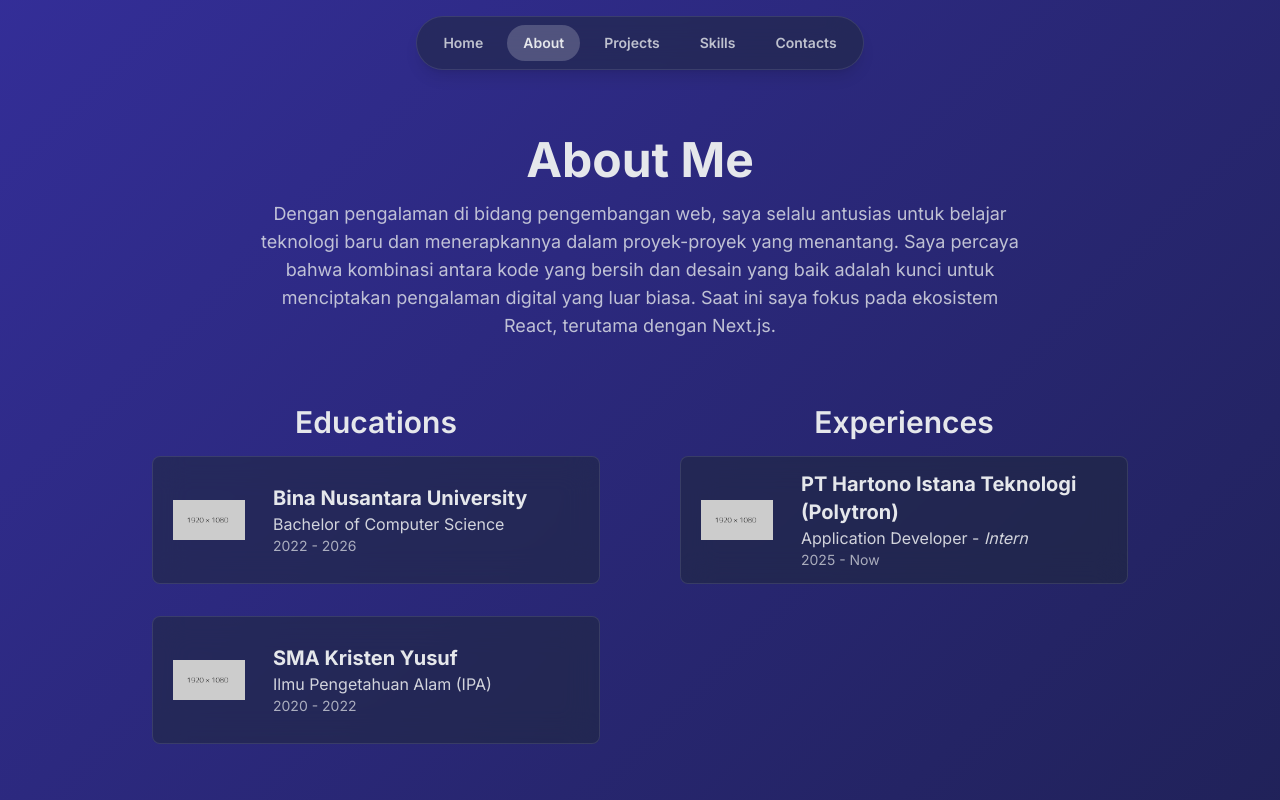
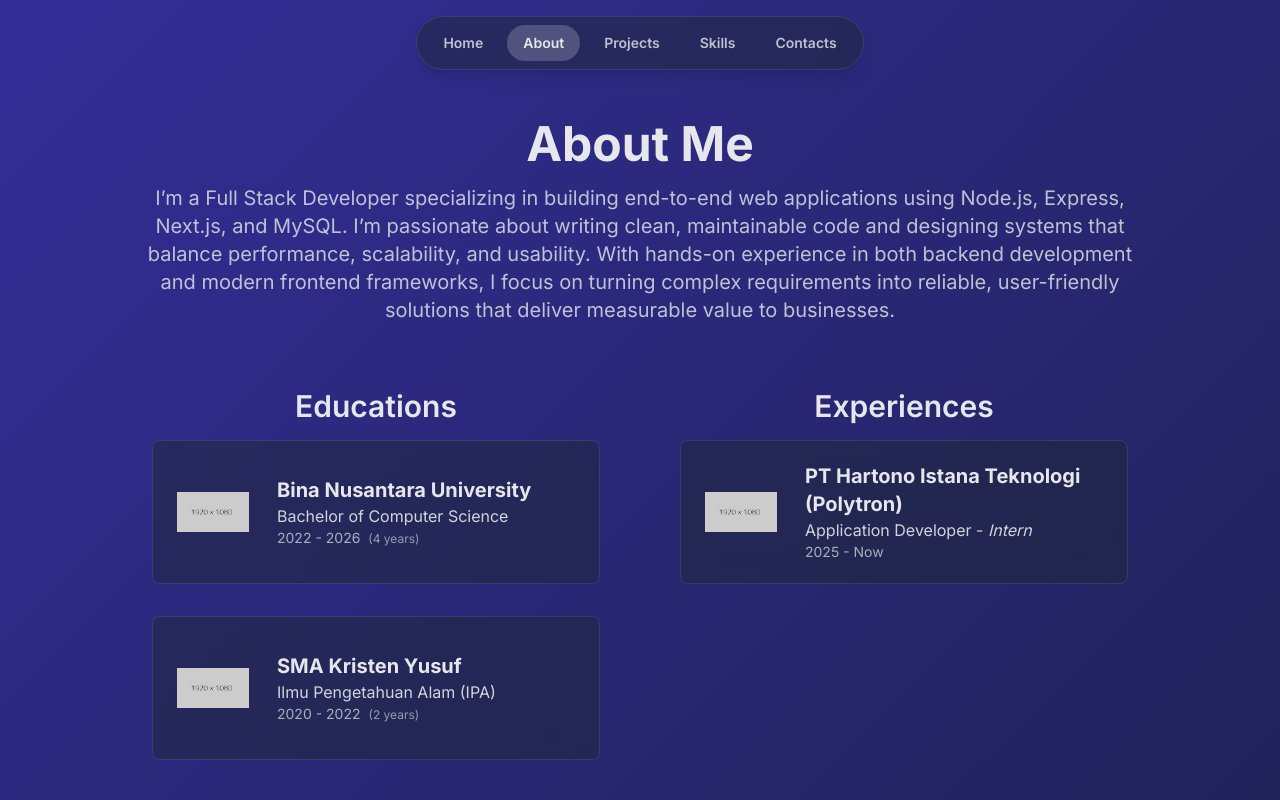
Before and after one commit to chgnw/portfolio, a Next.js app: page / in a window 1280 px wide. Both pictures are taken after a click on the button "Get to Know Me Better". Built offline with nearby package versions, Linux system fonts and the light colour scheme.

Commit message:
Update data and layout

```diff
--- a/src/components/sections/About.tsx
+++ b/src/components/sections/About.tsx
@@ -2,10 +2,30 @@ import { portfolioData } from "@/data/portfolioData";
 import Image from 'next/image';
 
 export const About = () => {
+  const calculateDuration = (period: string): string | null => {
+    const parts = period.split(' - ');
+    if (parts.length !== 2) return null;
+
+    const startYear = parseInt(parts[0]);
+
+    if (parts[1].toLowerCase().trim() === 'now') {
+      return null;
+    }
+
+    const endYear = parseInt(parts[1]);
+
+    if (isNaN(startYear) || isNaN(endYear)) return null;
+
+    const duration = endYear - startYear;
+    if (duration <= 0) return null;
+
+    return `(${duration} year${duration > 1 ? 's' : ''})`;
+  };
+
   return (
     <div className="max-w-5xl mx-auto p-4 text-center">
       <h2 className="text-4xl md:text-5xl font-bold mb-4">About Me</h2>
-      <p className="max-w-3xl mx-auto mb-16 text-lg text-foreground/80">
+      <p className="w-full mx-auto mb-16 text-xl text-foreground/80">
         {portfolioData.about.description}
       </p>
 
@@ -13,15 +33,21 @@ export const About = () => {
         <div className="flex flex-col items-center space-y-8">
           <h3 className="text-3xl font-semibold text-foreground mb-4">Educations</h3>
           {portfolioData.about.education.map((edu, i) => (
-            // Perubahan: Menambahkan h-32 untuk tinggi tetap
-            <div key={i} className="w-full max-w-md h-32 flex items-center gap-6 p-4 rounded-lg glass-effect">
+            <div key={i} className="w-full max-w-md min-h-[9rem] flex items-center gap-6 p-5 rounded-lg glass-effect">
               <div className="relative w-20 h-20 flex-shrink-0">
                 <Image src={edu.image} alt={`${edu.university} logo`} layout="fill" objectFit="contain" className="p-1"/>
               </div>
               <div className="text-left">
                 <h4 className="text-xl font-bold">{edu.university}</h4>
                 <p className="text-md text-foreground/90">{edu.degree}</p>
-                <p className="text-sm text-foreground/70">{edu.year}</p>
+                <p className="text-sm text-foreground/70">
+                  {edu.year}
+                  {calculateDuration(edu.year) && (
+                    <span className="text-xs text-foreground/60 ml-2">
+                      {calculateDuration(edu.year)}
+                    </span>
+                  )}
+                </p>
               </div>
             </div>
           ))}
@@ -30,15 +56,21 @@ export const About = () => {
         <div className="flex flex-col items-center space-y-8">
           <h3 className="text-3xl font-semibold text-foreground mb-4">Experiences</h3>
           {portfolioData.about.experience.map((exp, i) => (
-             // Perubahan: Menambahkan h-32 untuk tinggi tetap
-             <div key={i} className="w-full max-w-md h-32 flex items-center gap-6 p-4 rounded-lg glass-effect">
+             <div key={i} className="w-full max-w-md min-h-[9rem] flex items-center gap-6 p-5 rounded-lg glass-effect">
                <div className="relative w-20 h-20 flex-shrink-0">
                 <Image src={exp.image} alt={`${exp.company} logo`} layout="fill" objectFit="contain" className="p-1"/>
                </div>
               <div className="text-left">
                 <h4 className="text-xl font-bold">{exp.company}</h4>
                 <p className="text-md text-foreground/90">{exp.role} - <span className="italic">{exp.status}</span></p>
-                <p className="text-sm text-foreground/70">{exp.period}</p>
+                <p className="text-sm text-foreground/70">
+                  {exp.period}
+                  {calculateDuration(exp.period) && (
+                    <span className="text-xs text-foreground/60 ml-2">
+                      {calculateDuration(exp.period)}
+                    </span>
+                  )}
+                </p>
               </div>
             </div>
           ))}
--- a/src/components/sections/Contacts.tsx
+++ b/src/components/sections/Contacts.tsx
@@ -1,7 +1,6 @@
-// components/sections/Contacts.tsx
 "use client";
 import { useState, useRef } from "react";
-import emailjs from '@emailjs/browser'; // Import library
+import emailjs from '@emailjs/browser';
 import { FiLinkedin, FiGithub, FiInstagram } from 'react-icons/fi';
 import { portfolioData } from "@/data/portfolioData";
 
@@ -39,11 +38,11 @@ export const Contacts = () => {
             case 'sending':
                 return `${baseClasses} bg-gray-500 border-gray-400 text-foreground cursor-not-allowed`;
             case 'success':
-                return `${baseClasses} bg-green-500 border-green-500 text-green-300`;
+                return `${baseClasses} bg-green-500 border-green-500 text-green-300 hover:bg-green-500`;
             case 'error':
-                return `${baseClasses} bg-red-500 border-red-500 text-red-300`;
+                return `${baseClasses} bg-red-500 border-red-500 text-red-300 hover:bg-red-500`;
             default:
-                return `${baseClasses} border border-primary text-white `;
+                return `${baseClasses} border border-foreground/40 text-white hover:bg-foreground/40 cursor-pointer`;
         }
     };
 
@@ -59,7 +58,6 @@ export const Contacts = () => {
                 </div>
                 <textarea name="message" placeholder="Message" rows={5} required className="w-full p-3 rounded-lg bg-white/20 dark:bg-black/20 border border-transparent focus:border-primary focus:ring-primary outline-none transition"></textarea>
 
-                {/* Tombol dengan warna solid dan status dinamis */}
                 <button type="submit" disabled={status === 'sending'} className={getButtonClasses()}>
                     {status === 'sending' ? 'Sending...' : status === 'success' ? 'Sent!' : status === 'error' ? 'Failed, please try again!' : 'Send Message'}
                 </button>
--- a/src/components/sections/Home.tsx
+++ b/src/components/sections/Home.tsx
@@ -1,5 +1,5 @@
-// components/sections/Home.tsx
 import { portfolioData } from "@/data/portfolioData";
+import { FiDownload } from "react-icons/fi";
 
 interface HomeProps {
   setActiveSection: (section: string) => void;
@@ -8,21 +8,40 @@ interface HomeProps {
 export const Home = ({ setActiveSection }: HomeProps) => {
   return (
     <div className="text-center flex flex-col items-center justify-center h-full pt-16 md:pt-0">
-      <h1 className="text-5xl md:text-7xl font-bold mb-4">{portfolioData.name}</h1>
-      <p className="text-xl md:text-2xl text-primary mb-6">{portfolioData.jobTitle}</p>
-      <p className="max-w-lg mx-auto text-lg text-foreground/80 mb-10">{portfolioData.shortDescription}</p>
+      <div className="flex flex-col gap-4 mb-6">
+        <h1 className="text-5xl md:text-7xl font-bold">{portfolioData.name}</h1>
+        <p className="text-xl md:text-2xl text-primary">{portfolioData.jobTitle}</p>
+        <p className="max-w-xl mx-auto text-lg text-foreground/80">{portfolioData.shortDescription}</p>
+      </div>
 
-      {/* Perubahan: Tombol dengan animasi sweep dari kiri ke kanan */}
+
+      <div className="flex flex-col sm:flex-row gap-4 w-full justify-center">
         <button
           onClick={() => setActiveSection("about")}
           className="relative group px-8 py-4 text-lg rounded-full font-semibold overflow-hidden
                      glass-effect bg-card/70 text-foreground shadow-lg
-                   transition-transform duration-300 hover:scale-102 border border-white/20"
+                     transition-transform duration-300 hover:scale-102 border border-white/20
+                     w-full sm:w-80 whitespace-nowrap"
         >
           <span className="relative z-10 transition-colors duration-500 group-hover:text-white">
             Get to Know Me Better
           </span>
         </button>
+
+        <a
+          href="/CV-Christopher-Gunawan.pdf"
+          download
+          className="relative flex items-center justify-center gap-2 px-8 py-4 text-lg rounded-full font-semibold
+                     glass-effect bg-card/70 text-foreground shadow-lg
+                     transition-transform duration-300 hover:scale-102 border border-white/20
+                     w-full sm:w-80 whitespace-nowrap"
+        >
+          <FiDownload />
+          <span className="relative z-10 transition-colors duration-500 group-hover:text-white">
+            Download CV
+          </span>
+        </a>
+      </div>
     </div>
   );
 };
--- a/src/data/portfolioData.ts
+++ b/src/data/portfolioData.ts
@@ -1,6 +1,8 @@
 export interface Project {
   title: string;
   images: string[];
+  description: string;
+  techStack: string[];
   githubUrl?: string;
   liveUrl?: string;
 }
@@ -14,10 +16,9 @@ export interface Skill {
 export const portfolioData = {
   name: "Christopher Gunawan",
   jobTitle: "Application Developer",
-  shortDescription: "Saya adalah seorang developer yang bersemangat dalam menciptakan aplikasi web yang intuitif dan menarik.",
-
+  shortDescription: "A passionate Full Stack Developer with a strong focus on building scalable, high-performance web applications. I turn complex ideas into seamless digital experiences that drive real results.",
   about: {
-    description: "Dengan pengalaman di bidang pengembangan web, saya selalu antusias untuk belajar teknologi baru dan menerapkannya dalam proyek-proyek yang menantang. Saya percaya bahwa kombinasi antara kode yang bersih dan desain yang baik adalah kunci untuk menciptakan pengalaman digital yang luar biasa. Saat ini saya fokus pada ekosistem React, terutama dengan Next.js.",
+    description: "I’m a Full Stack Developer specializing in building end-to-end web applications using Node.js, Express, Next.js, and MySQL. I’m passionate about writing clean, maintainable code and designing systems that balance performance, scalability, and usability. With hands-on experience in both backend development and modern frontend frameworks, I focus on turning complex requirements into reliable, user-friendly solutions that deliver measurable value to businesses.",
     education: [
       {
         degree: "Bachelor of Computer Science",
@@ -46,15 +47,32 @@ export const portfolioData = {
   projects: [
     {
       title: "Personal Porfolio",
+      description: "A personal portfolio website that allows me to showcase my projects and skills.",
       images: ['/image.png', '/image2.png'],
+      techStack: ["Next.js", "Tailwind CSS", "Framer Motion", "Vercel"],
       githubUrl: "https://github.com/username/portfolio-nextjs",
     },
     {
-      title: "Aplikasi E-Commerce",
-      images: ['/image.png'],
-      githubUrl: "https://github.com/username/ecommerce",
-      liveUrl: "https://ecommerce-demo.com",
-    }
+      title: "Personal Porfolio",
+      description: "A personal portfolio website that allows me to showcase my projects and skills.",
+      images: ['/image.png', '/image2.png'],
+      techStack: ["Next.js", "Tailwind CSS", "Framer Motion", "Vercel"],
+      githubUrl: "https://github.com/username/portfolio-nextjs",
+    },
+    {
+      title: "Personal Porfolio",
+      description: "A personal portfolio website that allows me to showcase my projects and skills.",
+      images: ['/image.png', '/image2.png'],
+      techStack: ["Next.js", "Tailwind CSS", "Framer Motion", "Vercel"],
+      githubUrl: "https://github.com/username/portfolio-nextjs",
+    },
+    {
+      title: "Personal Porfolio",
+      description: "A personal portfolio website that allows me to showcase my projects and skills.",
+      images: ['/image.png', '/image2.png'],
+      techStack: ["Next.js", "Tailwind CSS", "Framer Motion", "Vercel"],
+      githubUrl: "https://github.com/username/portfolio-nextjs",
+    },
   ] as Project[],
 
   skills: [
```
Also changed, not shown: src/components/sections/Projects.tsx (+22 -10 lines), src/components/sections/Skills.tsx (+11 -13 lines). Lines whose indentation alone changed are shown as unchanged.
